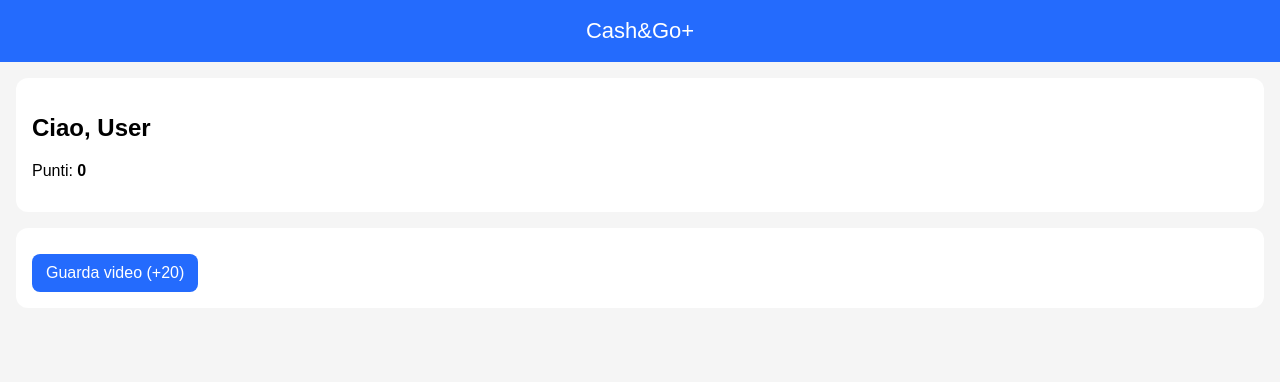
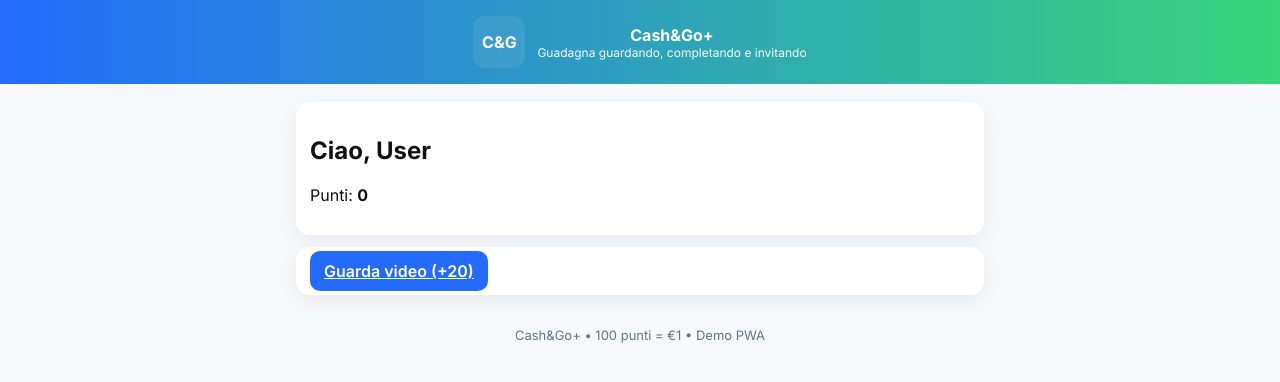
Before and after one commit to gaetanoubbriaco99-a11y/cashandgo-plus, a plain HTML site: page index.html in a window 1280 px wide. Drawn offline with Linux system fonts and the light colour scheme.

Commit message:
Refactor index.html with modern styling and structure

```diff
--- a/index.html
+++ b/index.html
@@ -1,21 +1,42 @@
-
 <!doctype html>
-<html>
+<html lang="it">
 <head>
-<meta charset="utf-8">
-<title>Cash&Go+</title>
-<meta name="viewport" content="width=device-width,initial-scale=1">
-<link rel="manifest" href="manifest.json">
-<style>
-body{font-family:Arial;margin:0;background:#f5f5f5;}
-header{background:#246BFD;color:white;padding:18px;text-align:center;font-size:22px;}
-.card{background:white;margin:16px;padding:16px;border-radius:12px;}
-.btn{background:#246BFD;color:white;padding:10px 14px;border-radius:8px;text-decoration:none;display:inline-block;margin-top:10px;}
-</style>
+  <meta charset="utf-8" />
+  <meta name="viewport" content="width=device-width,initial-scale=1" />
+  <title>Cash&Go+</title>
+  <link href="https://fonts.googleapis.com/css2?family=Inter:wght@400;600;700&family=Montserrat:wght@600;700&display=swap" rel="stylesheet">
+  <link rel="manifest" href="manifest.json">
+  <meta name="theme-color" content="#246BFD"/>
+  <style>
+    :root{--blue:#246BFD;--green:#37D67A;--bg:#f6f8fb;--card:#fff;--muted:#6b7280;--radius:14px}
+    *{box-sizing:border-box}
+    body{font-family:Inter,Arial,sans-serif;margin:0;background:var(--bg);color:#111}
+    header{background:linear-gradient(90deg,var(--blue),var(--green));padding:16px;color:white;display:flex;align-items:center;gap:12px;justify-content:center}
+    .logo{width:52px;height:52px;border-radius:12px;display:flex;align-items:center;justify-content:center;font-weight:700;color:white;background:rgba(255,255,255,0.08)}
+    .container{max-width:720px;margin:18px auto;padding:0 16px}
+    .card{background:var(--card);border-radius:var(--radius);padding:14px;margin-bottom:12px;box-shadow:0 6px 18px rgba(15,23,42,0.06)}
+    .title{font-family:Montserrat,Inter,sans-serif;font-size:20px;margin:0}
+    .small{font-size:13px;color:var(--muted)}
+    .row{display:flex;gap:10px;flex-wrap:wrap;align-items:center}
+    .btn{background:var(--blue);color:white;padding:10px 14px;border-radius:10px;border:none;font-weight:600;cursor:pointer}
+    .btn.secondary{background:#fff;color:var(--blue);border:1px solid rgba(36,107,253,0.12)}
+    .points{font-size:22px;font-weight:700}
+    .task{display:flex;justify-content:space-between;align-items:center;padding:10px 0;border-top:1px solid #f1f5f9}
+    footer{padding:14px;text-align:center;color:var(--muted);font-size:13px}
+  </style>
 </head>
 <body>
-<header>Cash&Go+</header>
-<div id="app"></div>
-<script src="app.js"></script>
+  <header>
+    <div class="logo">C&G</div>
+    <div style="text-align:center">
+      <div style="font-weight:700">Cash&Go+</div>
+      <div style="font-size:12px;opacity:0.95">Guadagna guardando, completando e invitando</div>
+    </div>
+  </header>
+
+  <div class="container" id="app"></div>
+
+  <footer>Cash&Go+ • 100 punti = €1 • Demo PWA</footer>
+  <script src="app.js"></script>
 </body>
 </html>
```
